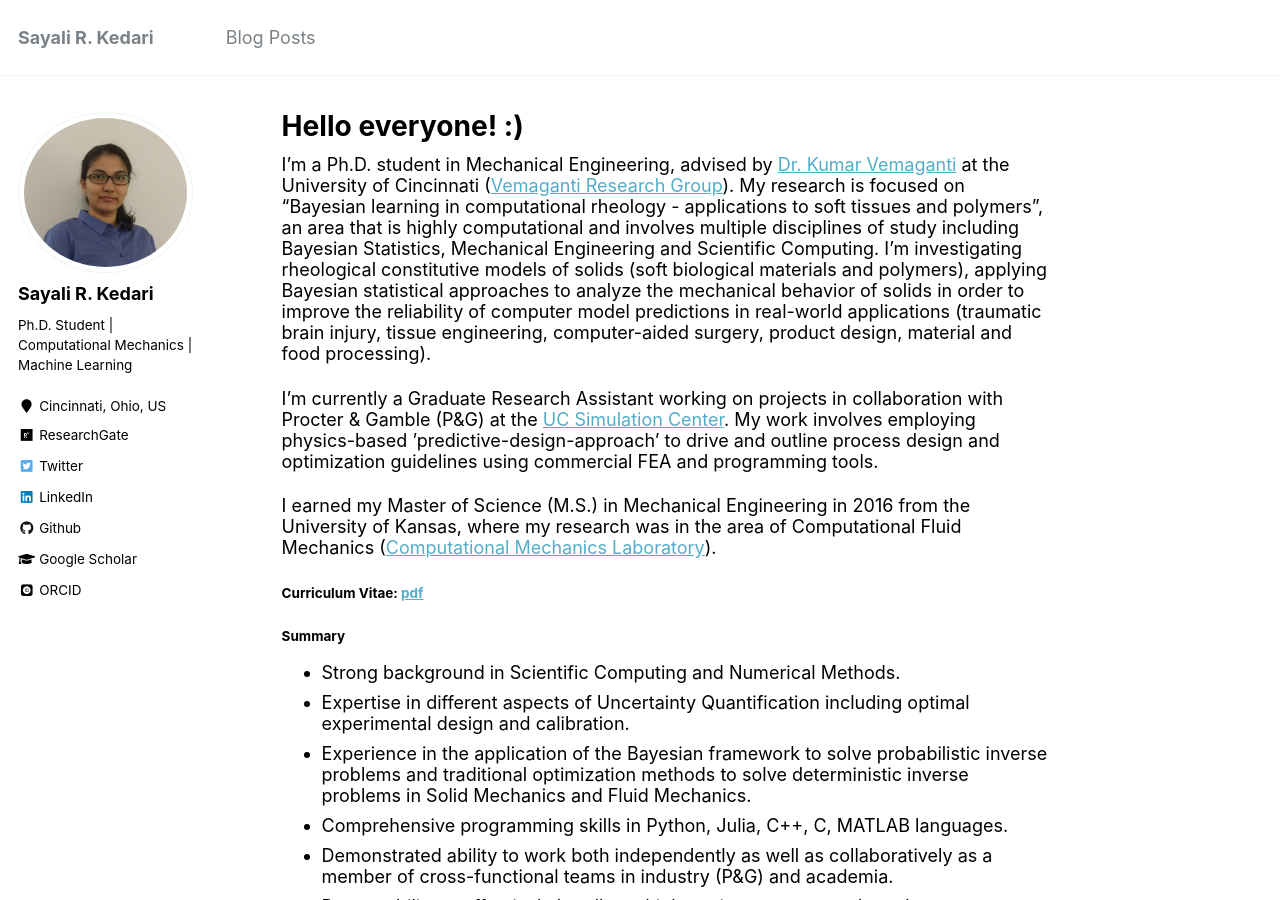
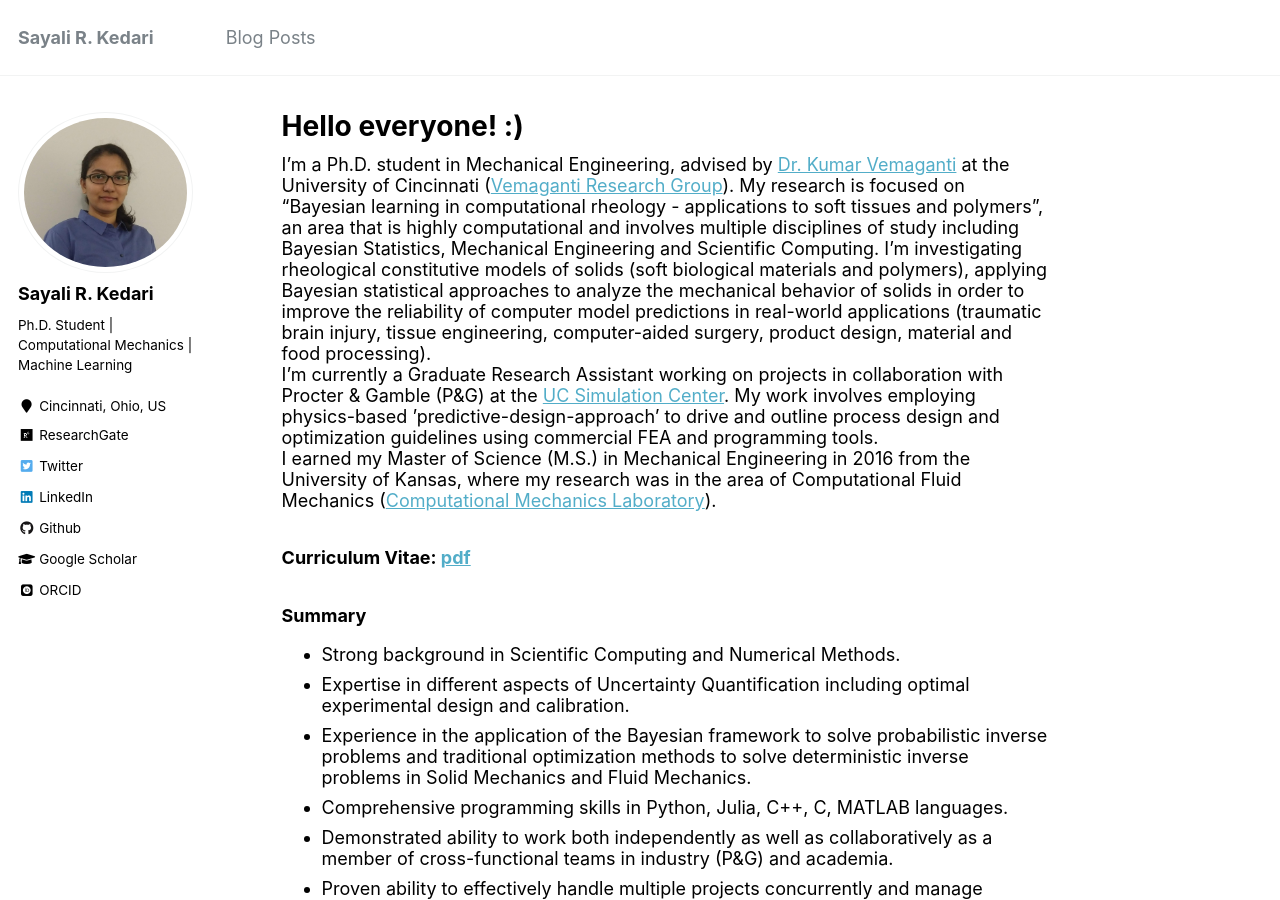
Before and after one commit to sayalirked/sayalirked.github.io, a Jekyll site: the page built from _pages/about.md, in a window 1280 px wide and 900 px high. Built offline with Jekyll 4.4.1, drawn with Linux system fonts in a browser that asks for light colours; some web fonts are replaced.

```diff
--- a/_pages/about.md
+++ b/_pages/about.md
@@ -9,14 +9,12 @@ redirect_from:
 ---
 
 I'm a Ph.D. student in Mechanical Engineering, advised by [Dr. Kumar Vemaganti](https://researchdirectory.uc.edu/p/vemagaks) at the University of Cincinnati ([Vemaganti Research Group](http://vemaganti.com)). My research is focused on "Bayesian learning in computational rheology - applications to soft tissues and polymers", an area that is highly computational and involves multiple disciplines of study including Bayesian Statistics, Mechanical Engineering and Scientific Computing. I'm investigating rheological constitutive models of solids (soft biological materials and polymers), applying Bayesian statistical approaches to analyze the mechanical behavior of solids in order to improve the reliability of computer model predictions in real-world applications (traumatic brain injury, tissue engineering, computer-aided surgery, product design, material and food processing).
-
 I'm currently a Graduate Research Assistant working on projects in collaboration with Procter & Gamble (P&G) at the [UC Simulation Center](https://ceas.uc.edu/research/centers-labs/uc-simulation-center.html). My work involves employing physics-based ’predictive-design-approach’ to drive and outline process design and optimization guidelines using commercial FEA and programming tools.
-
 I earned my Master of Science (M.S.) in Mechanical Engineering in 2016 from the University of Kansas, where my research was in the area of Computational Fluid Mechanics ([Computational Mechanics Laboratory](https://me.engr.ku.edu/karan-s-suranas-research)).
 
-#### Curriculum Vitae: [pdf](https://sayrjked.github.io/files/sayali-cv-web.pdf)
+### Curriculum Vitae: [pdf](https://sayrjked.github.io/files/sayali-cv-web.pdf)
 
-#### Summary
+### Summary
 - Strong background in Scientific Computing and Numerical Methods.
 - Expertise in different aspects of Uncertainty Quantification including optimal experimental design and calibration.
 - Experience in the application of the Bayesian framework to solve probabilistic inverse problems and traditional optimization methods to solve deterministic inverse problems in Solid Mechanics and Fluid Mechanics.
@@ -26,7 +24,7 @@ I earned my Master of Science (M.S.) in Mechanical Engineering in 2016 from the
 
 Contact: kedarisa [at] mail [dot] uc [dot] edu
 
-#### Research Interests
+### Research Interests
 Solid Mechanics, Uncertainty Quantification, Machine Learning, Scientific Computing, Numerical Analysis, Fluid Mechanics
 
 ## Teaching
```
